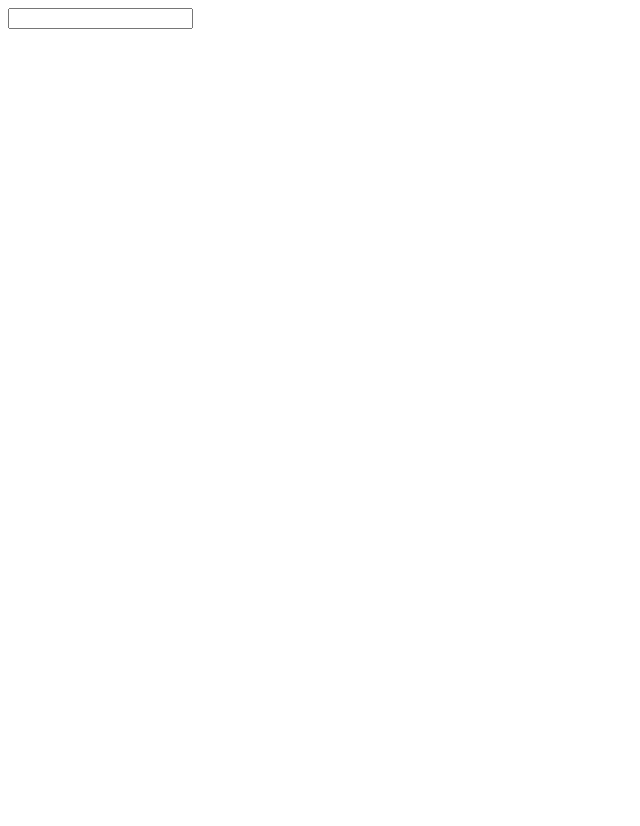
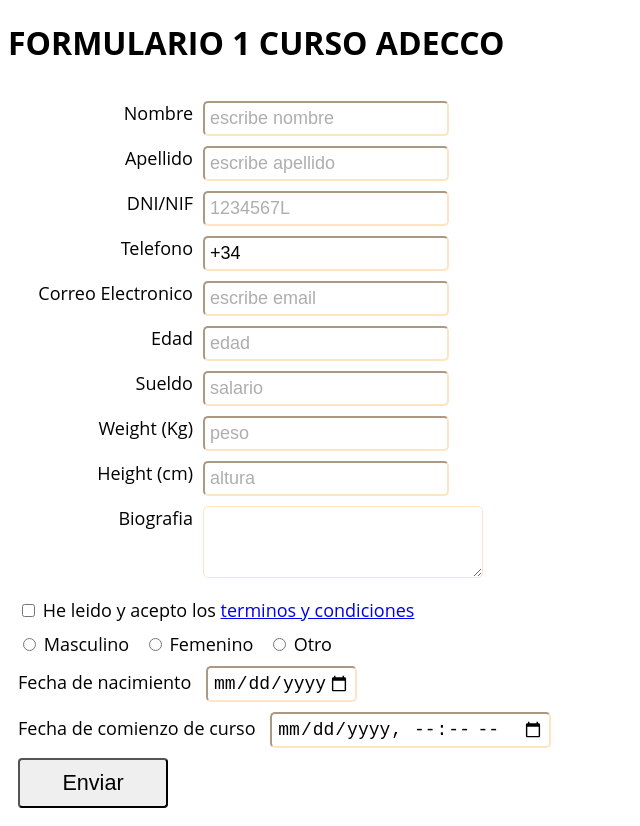
Before and after one commit to angelmaria/curso_html_css, a plain HTML site: page 0008.formularios.html in a window 1280 px wide. Shown: the whole page, without its empty margins (0-640 px from the left). Before the commit the page ends 800 px from the top, so only its background shows below. Drawn offline with Linux system fonts and the light colour scheme.

Commit message:
cambios finales 16 nov 2023

```diff
--- a/0008.formularios.html
+++ b/0008.formularios.html
@@ -3,11 +3,88 @@
 <head>
     <meta charset="UTF-8">
     <meta name="viewport" content="width=device-width, initial-scale=1.0">
+    <link rel="stylesheet" href="main.css">
+    <link rel="stylesheet" href="boton_enviar.css">
     <title>Formlarios</title>
 </head>
 <body>
-    <form action="/backend" method="post">
-        <input type="text">
+    <h1>FORMULARIO 1 CURSO ADECCO</h1>
+    <form action="https://formsubmit.co/diegodelavegamartin@gmail.com" method="POST">
+        <!-- Varios inputs escondidos -->
+        <input type="hidden" name="_next" value="https://www.abc.es">
+        <input type="hidden" name="_subject" value="Nueva respuesta al formulario!">
+        <input type="hidden" name="_autoresponse" value="Muchas gracias por rellenar el formulario. En breve nos pondremos en contacto contigo. Animo! Angel Martinez CEO de mi casa">
+
+        <div class="div_externo">
+            <div>
+                <label for="firstName">Nombre</label>
+                <input type="text" name="firstName" id="firstName" placeholder="escribe nombre">
+            </div>
+            <div>
+                <label for="surname">Apellido</label>
+                <input type="text" name="surname" id="surname" placeholder="escribe apellido">
+            </div>
+            <div>
+                <label for="nif">DNI/NIF</label>
+                <input type="text" name="nif" id="nif" placeholder="1234567L">
+            </div>
+            <div>
+                <label for="phone">Telefono</label>
+                <input type="tel" name="phone" id="phone" placeholder="+34 1234567" value="+34 ">
+            </div>
+            <div>
+                <label for="email">Correo Electronico</label>
+                <input type="email" name="email" id="email" placeholder="escribe email" required>
+            </div>
+            <div>
+                <label for="age">Edad</label>
+                <input type="number" name="age" id="age" placeholder="edad">
+            </div>
+            <div>
+                <label for="salary">Sueldo</label>
+                <input type="number" name="age" id="salary" placeholder="salario" step="200">
+            </div>
+            <div>
+                <label for="weight">Weight (Kg)</label>
+                <input type="number" name="weight" id="weight" placeholder="peso" step="any">
+            </div>
+            <div>
+                <label for="height">Height (cm)</label>
+                <input type="number" name="height" id="height" placeholder="altura" step="any" min="50" max="240">
+            </div>
+            <div>
+                <label for="bio">Biografia</label>
+                <textarea name="bio" id="bio" cols="23" rows="3" maxlength="100"></textarea>
+            </div>
+        </div>
+
+        <div>
+            <input type="checkbox" name="checkbox" id="checkbox" required>
+            <label for="checkbox">He leido y acepto los <a href="#">terminos y condiciones</a></label>
+        </div>
+
+        <div>
+            <input type="radio" id="male" name="genre" value="male">
+            <label for="male">Masculino</label>
+
+            <input type="radio" id="female" name="genre" value="female">
+            <label for="female">Femenino</label>
+
+            <input type="radio" id="other" name="genre" value="other">
+            <label for="other">Otro</label>
+        </div>
+
+        <div>
+            <label for="date">Fecha de nacimiento</label>
+            <input type="date" id="date" name="date" min="2020-01-01" max="2023-12-31">
+        </div>
+
+        <div>
+            <label for="datetime-local">Fecha de comienzo de curso</label>
+            <input type="datetime-local" id="datetime-local" name="datetime-local">
+        </div>
+
+        <button type="submit" class="gradient-border" id="box">Enviar</button>
     </form>
 </body>
 </html>
--- a/main.css
+++ b/main.css
@@ -20,3 +20,31 @@ table, th, td{
     border:1px solid black;
     text-align: center;
 }
+form div {
+    padding: 5px;
+}
+
+form, input, textarea {
+    font-size: 18px;
+    padding: 5px;
+    border-radius: 5px;
+    border-color: bisque;
+}
+::placeholder{
+    color: rgb(175, 174, 174);
+}
+form label {
+    margin-right: 10px;
+    text-align: right;
+}
+.div_externo label {
+    float:left;
+    min-width:170px;
+}
+form button {
+    padding:10px;
+    margin:5px;
+    font-size: 1.2em;
+    border-radius: 4px;
+    width: 150px;
+}
```
